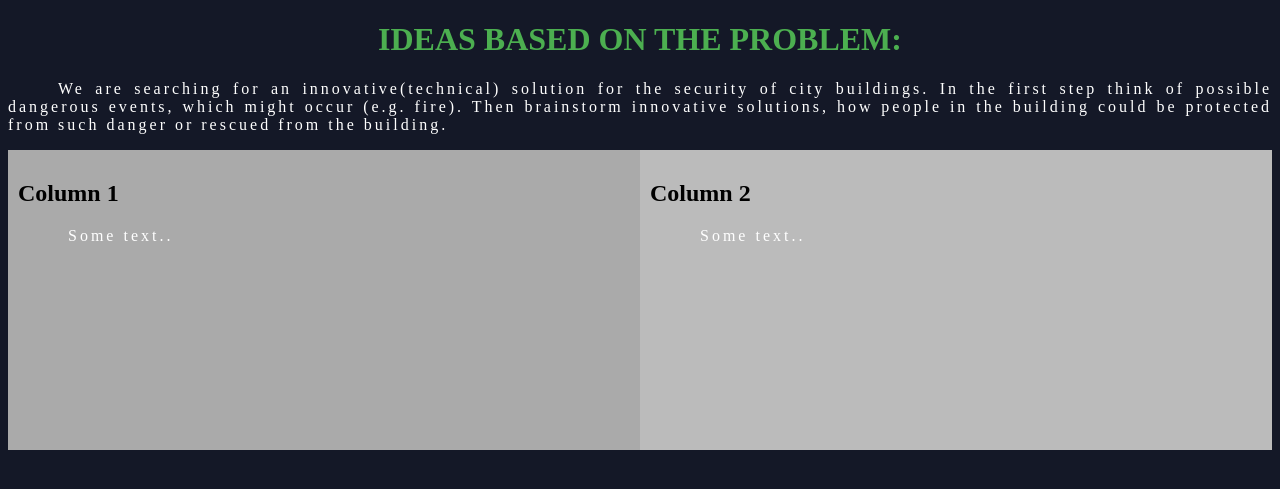
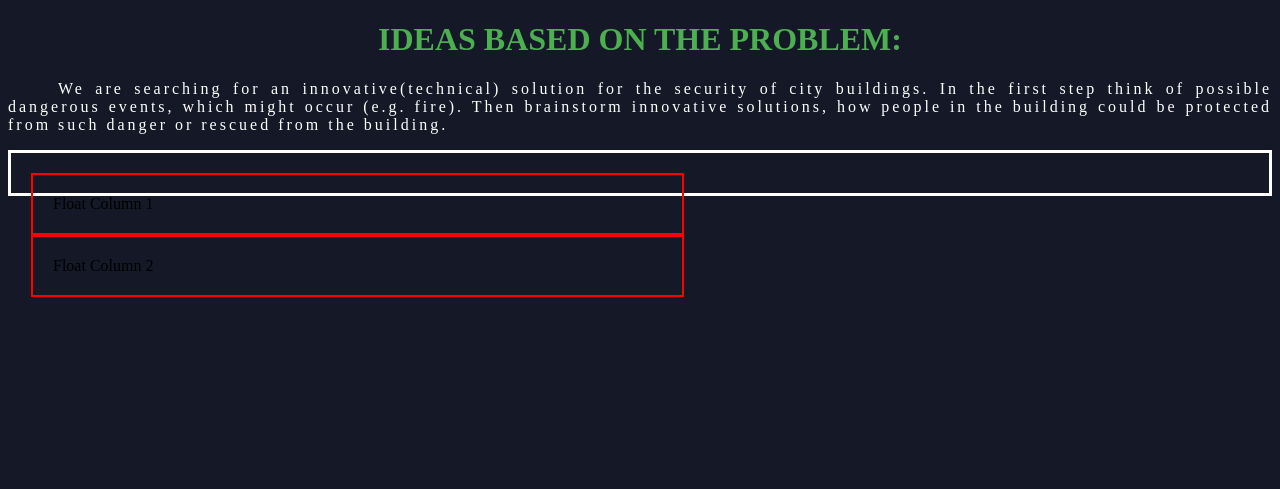
Before and after one commit to teiadom/ideasubmission, a Flask app: page / in a window 1280 px wide. Shown: the top 489 px of the page. Run offline with Flask 2, Linux system fonts and the light colour scheme.

Commit message:
changed html

```diff
--- a/flask_qa/templates/home1.html
+++ b/flask_qa/templates/home1.html
@@ -4,28 +4,10 @@
     <title>Ideas</title>
 <meta name="viewport" content="width=device-width, initial-scale=1">
 <style>
-* {
-  box-sizing: border-box;
-}
-
-/* Create two equal columns that floats next to each other */
-.column {
-  float: left;
-  width: 50%;
-  padding: 10px;
-  height: 300px; /* Should be removed. Only for demonstration */
-}
-
-/* Clear floats after the columns */
-.row:after {
-  content: "";
-  display: table;
-  clear: both;
-}
 
 /* Responsive layout - makes the two columns stack on top of each other instead of next to each other */
 @media screen and (max-width: 600px) {
-  .column {
+  .float-container {
     width: 100%;
   }
 }
@@ -52,9 +34,21 @@ p {
   color:white;
 }
 
+.float-container {
+    border: 3px solid #fff;
+    padding: 20px;
+}
+
+.float-child {
+    width: 50%;
+    float: left;
+    padding: 20px;
+    border: 2px solid red;
+}
+
 </style>
 </head>
-
+<body>
 <div id="instruction">
   <h1>Ideas Based on the Problem:</h1>
   <p>We are searching for an innovative(technical) solution for the security of city buildings.
@@ -63,15 +57,16 @@ p {
             rescued from the building.</p>
 </div>
 
-<div class="row">
-  <div class="column" style="background-color:#aaa;">
-    <h2>Column 1</h2>
-    <p>Some text..</p>
+<div class="float-container">
+
+  <div class="float-child">
+    <div class="green">Float Column 1</div>
   </div>
-  <div class="column" style="background-color:#bbb;">
-    <h2>Column 2</h2>
-    <p>Some text..</p>
+
+  <div class="float-child">
+    <div class="blue">Float Column 2</div>
   </div>
+
 </div>
 
 </body>
```
